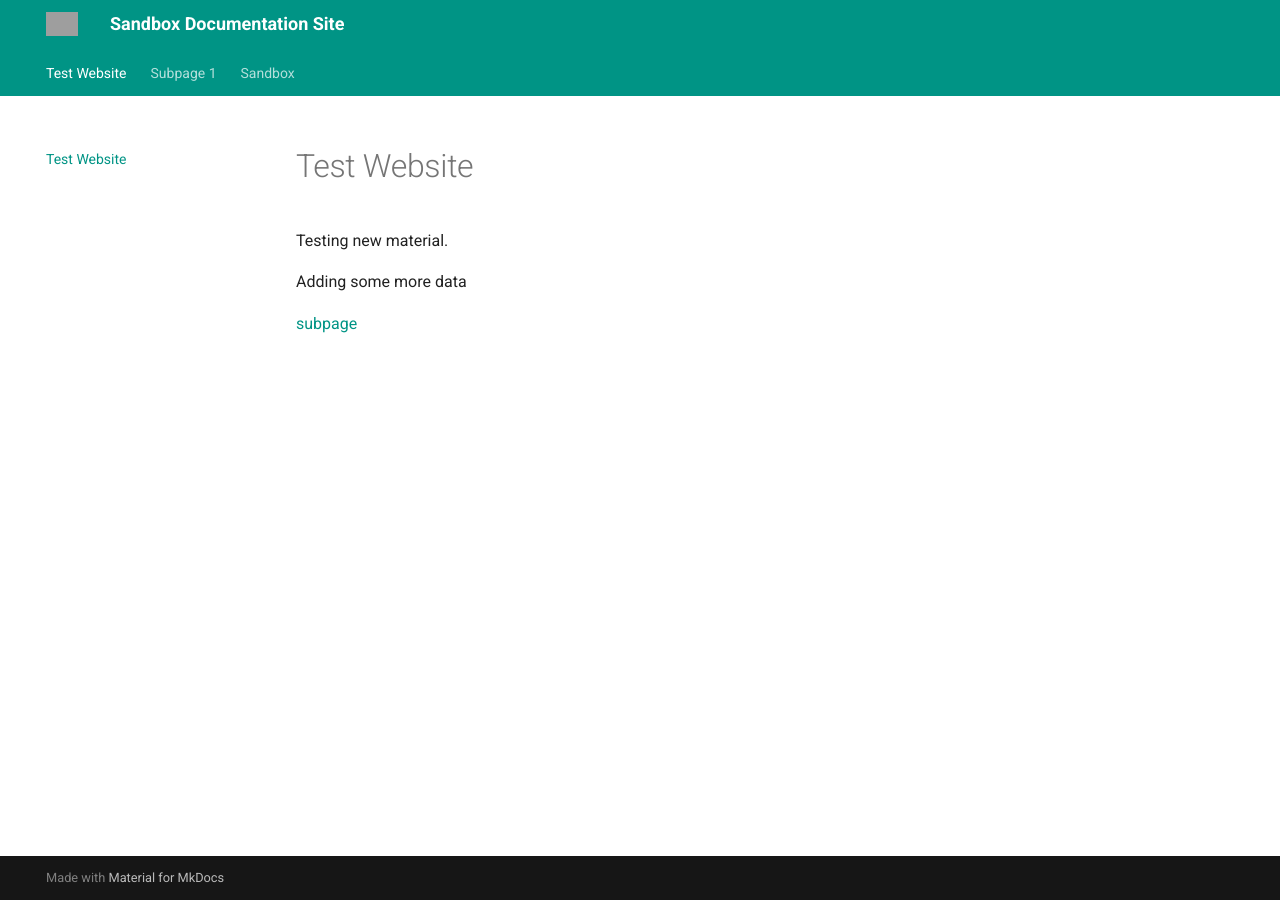
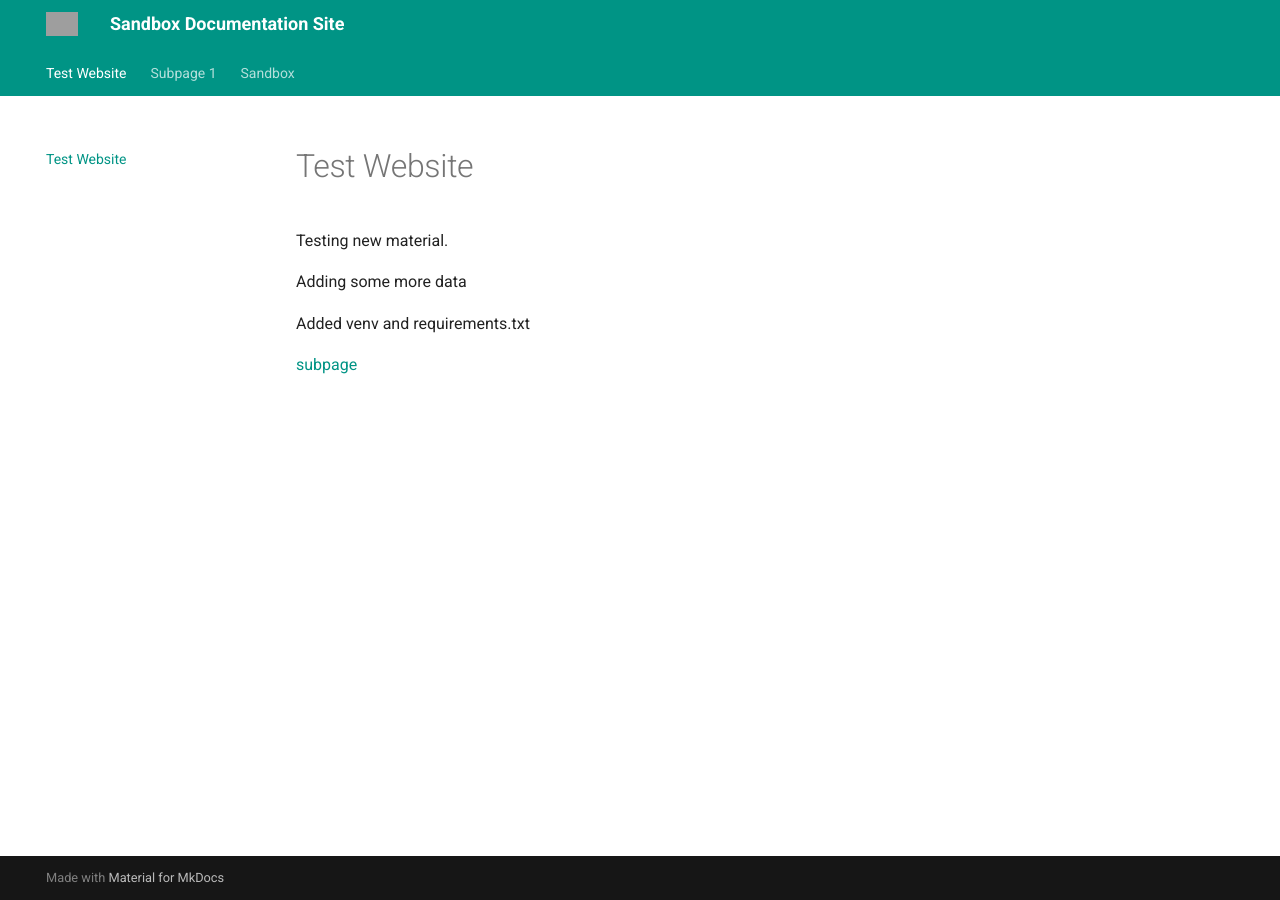
Before and after one commit to jasonandmonte/mkdocs-sandbox, an MkDocs documentation site: the page built from docs/index.md, in a window 1280 px wide. Built offline with MkDocs 1.6.1 and Material for MkDocs 9.7.7, drawn with Linux system fonts in a browser that asks for light colours; grey boxes are pictures that could not be loaded.

Commit message:
Add requirements.txt

```diff
--- a/docs/index.md
+++ b/docs/index.md
@@ -4,4 +4,6 @@ Testing new material.
 
 Adding some more data
 
+Added venv and requirements.txt
+
 [subpage](#subpage.md)
```
Also changed, not shown: requirements.txt (added, +27 -0 lines), 3 other files.
